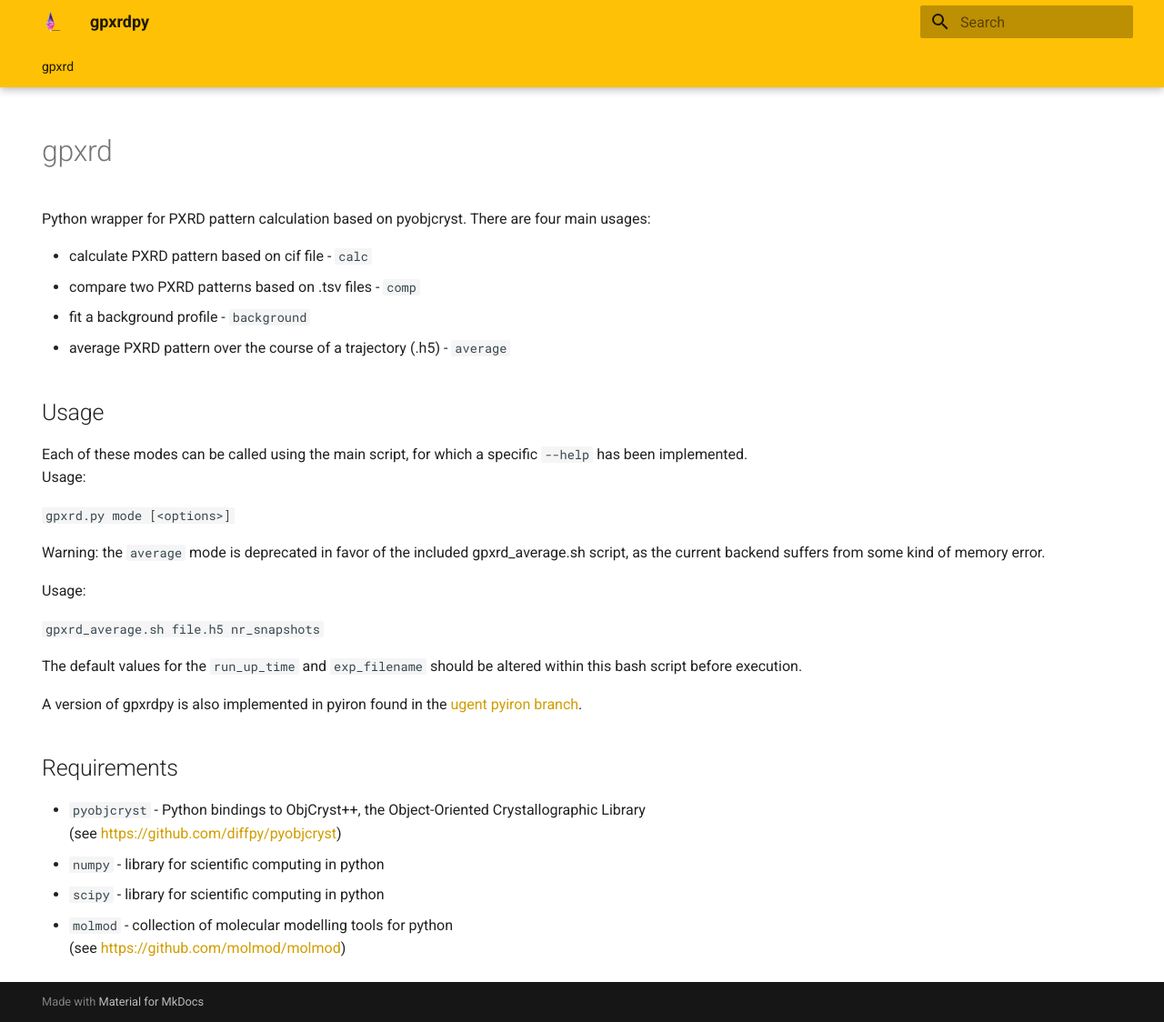
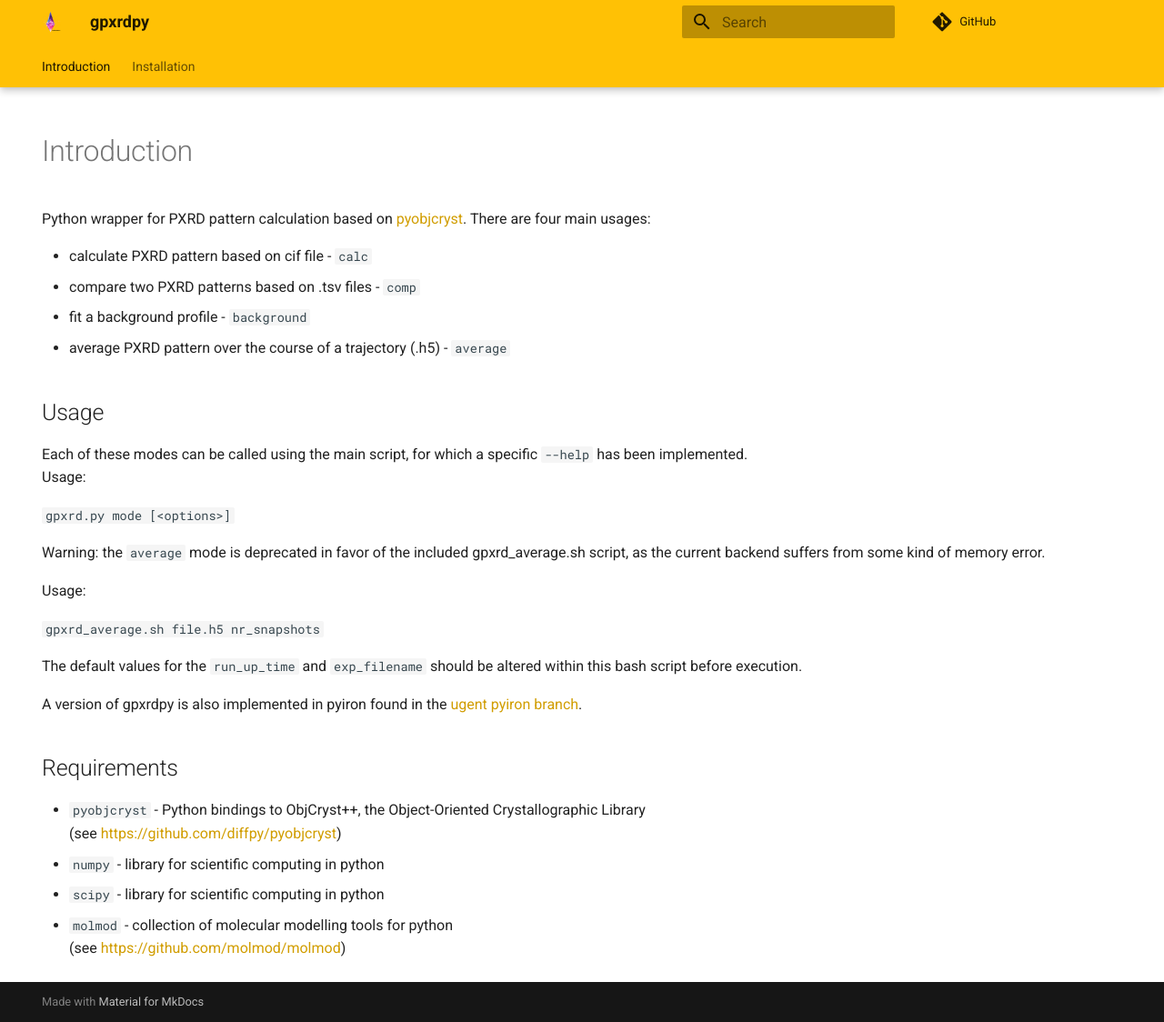
Before and after one commit to molmod/gpxrdpy, an MkDocs documentation site: the page built from docs/index.md, in a window 1280 px wide and 1124 px high. Shown: the whole window at 91% size. Built offline with MkDocs 1.6.1 and Material for MkDocs 9.7.7, drawn with Linux system fonts in a browser that asks for light colours; comment, search, counter and statistics services are not loaded.

```diff
--- a/docs/index.md
+++ b/docs/index.md
@@ -5,9 +5,7 @@ hide:
 ---
 
 
-# gpxrd
-
-Python wrapper for PXRD pattern calculation based on pyobjcryst. There are four main usages:
+Python wrapper for PXRD pattern calculation based on [pyobjcryst](https://github.com/diffpy/pyobjcryst). There are four main usages:
 
 * calculate PXRD pattern based on cif file - `calc`
 * compare two PXRD patterns based on .tsv files - `comp`
--- a/mkdocs.yml
+++ b/mkdocs.yml
@@ -14,27 +14,23 @@ theme:
     - navigation.sections
     - toc.integrate
 
-  nav:
-  - Home: index.md
-  - Example: notebook.ipynb
+nav:
+- Introduction: index.md
+- Installation: installation.md
 
+hide:
+- toc
 
-  hide:
-  - toc
-
-  plugins:
-    - mkdocs-jupyter
-
-  repo_url: https://github.com/SanderBorgmans/gpxrdpy
-  markdown_extensions:
-    - md_in_html
-    - admonition
-    - footnotes
-    - pymdownx.highlight:
-        anchor_linenums: true
-    - pymdownx.inlinehilite
-    - pymdownx.snippets
-    - pymdownx.superfences
-    - pymdownx.details
-    - pymdownx.arithmatex:
-        generic: true
+repo_url: https://github.com/SanderBorgmans/gpxrdpy
+markdown_extensions:
+  - md_in_html
+  - admonition
+  - footnotes
+  - pymdownx.highlight:
+      anchor_linenums: true
+  - pymdownx.inlinehilite
+  - pymdownx.snippets
+  - pymdownx.superfences
+  - pymdownx.details
+  - pymdownx.arithmatex:
+      generic: true
```
Also changed, not shown: docs/installation.md (added, +31 -0 lines), docs/notebook.ipynb (deleted), 3 other files.
